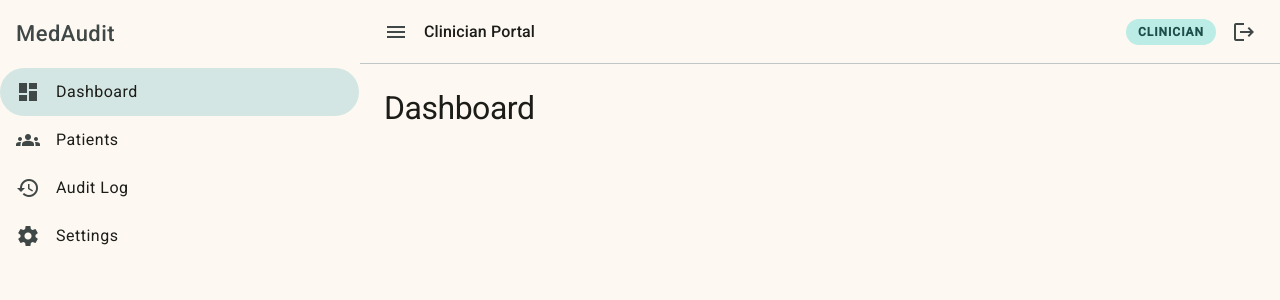
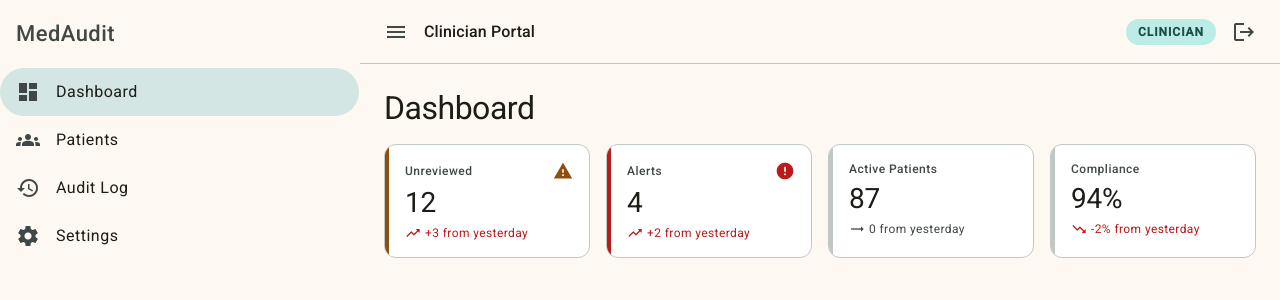
Before and after one commit to annekwaro/medaudit-frontend, an Angular app: page /clinician/dashboard in a window 1280 px wide. Shown: the top 300 px of the page. Built offline with nearby package versions, Linux system fonts and the light colour scheme.

Commit message:
feat: stats cards row on dashboard overview

```diff
--- a/src/app/features/clinician/dashboard/overview/overview.component.ts
+++ b/src/app/features/clinician/dashboard/overview/overview.component.ts
@@ -1,8 +1,67 @@
-import { ChangeDetectionStrategy, Component } from '@angular/core';
+import { ChangeDetectionStrategy, Component, signal } from '@angular/core';
+import { StatsCardComponent, StatsSeverity } from '../../../../shared/components/stats-card/stats-card.component';
+
+interface StatSummary {
+  label: string;
+  value: string | number;
+  delta?: string;
+  severity: StatsSeverity;
+  higherIsBetter: boolean;
+}
 
 @Component({
   selector: 'app-clinician-overview',
   changeDetection: ChangeDetectionStrategy.OnPush,
-  template: `<h1>Dashboard</h1>`,
+  imports: [StatsCardComponent],
+  template: `
+    <h1>Dashboard</h1>
+
+    <section class="stats-grid" aria-label="Summary statistics">
+      @for (stat of stats(); track stat.label) {
+        <app-stats-card
+          [label]="stat.label"
+          [value]="stat.value"
+          [delta]="stat.delta"
+          [severity]="stat.severity"
+          [higherIsBetter]="stat.higherIsBetter"
+        />
+      }
+    </section>
+  `,
+  styles: `
+    :host {
+      display: block;
+      // Size the grid by the content area, not the viewport: the docked sidenav takes 240px.
+      container-type: inline-size;
+    }
+
+    .stats-grid {
+      display: grid;
+      grid-template-columns: repeat(4, minmax(0, 1fr));
+      gap: 16px;
+    }
+
+    // Tablet: 2 columns.
+    @container (max-width: 900px) {
+      .stats-grid {
+        grid-template-columns: repeat(2, minmax(0, 1fr));
+      }
+    }
+
+    // Mobile: 1 column.
+    @container (max-width: 520px) {
+      .stats-grid {
+        grid-template-columns: minmax(0, 1fr);
+      }
+    }
+  `,
 })
-export class OverviewComponent {}
+export class OverviewComponent {
+  // Mock data until the stats API exists.
+  readonly stats = signal<StatSummary[]>([
+    { label: 'Unreviewed', value: 12, delta: '+3 from yesterday', severity: 'warning', higherIsBetter: false },
+    { label: 'Alerts', value: 4, delta: '+2 from yesterday', severity: 'critical', higherIsBetter: false },
+    { label: 'Active Patients', value: 87, delta: '0 from yesterday', severity: 'info', higherIsBetter: true },
+    { label: 'Compliance', value: '94%', delta: '-2% from yesterday', severity: 'info', higherIsBetter: true },
+  ]);
+}
--- /dev/null
+++ b/src/app/shared/components/stats-card/stats-card.component.html
@@ -0,0 +1,19 @@
+<mat-card appearance="outlined" class="stats-card" [class]="'stats-card--' + severity()">
+  <mat-card-content class="stats-card__body">
+    <div class="stats-card__header">
+      <span class="stats-card__label">{{ label() }}</span>
+      @if (severityIcon(); as icon) {
+        <mat-icon class="stats-card__severity-icon" [attr.aria-label]="severity() + ' severity'">{{ icon }}</mat-icon>
+      }
+    </div>
+
+    <div class="stats-card__value">{{ value() }}</div>
+
+    @if (delta(); as deltaText) {
+      <div class="stats-card__delta" [class]="'stats-card__delta--' + sentiment()">
+        <mat-icon class="stats-card__delta-icon" aria-hidden="true">{{ directionIcon() }}</mat-icon>
+        <span>{{ deltaText }}</span>
+      </div>
+    }
+  </mat-card-content>
+</mat-card>
--- /dev/null
+++ b/src/app/shared/components/stats-card/stats-card.component.scss
@@ -0,0 +1,90 @@
+:host {
+  display: block;
+}
+
+.stats-card {
+  --stats-card-accent: var(--mat-sys-outline-variant);
+  --mdc-outlined-card-container-color: var(--mat-sys-surface-container-lowest);
+  --mdc-outlined-card-outline-color: var(--mat-sys-outline-variant);
+
+  position: relative;
+  height: 100%;
+  overflow: hidden;
+
+  // Severity accent bar along the left edge.
+  &::before {
+    content: '';
+    position: absolute;
+    inset: 0 auto 0 0;
+    width: 4px;
+    background: var(--stats-card-accent);
+  }
+
+  &--warning {
+    --stats-card-accent: var(--mat-sys-tertiary);
+  }
+
+  &--critical {
+    --stats-card-accent: var(--mat-sys-error);
+  }
+}
+
+.stats-card__body {
+  display: flex;
+  flex-direction: column;
+  gap: 4px;
+  // Card content already pads 16px; nudge left to clear the accent bar.
+  padding: 16px 16px 16px 20px;
+}
+
+.stats-card__header {
+  display: flex;
+  align-items: center;
+  justify-content: space-between;
+  gap: 8px;
+}
+
+.stats-card__label {
+  font: var(--mat-sys-label-medium);
+  letter-spacing: var(--mat-sys-label-medium-tracking);
+  color: var(--mat-sys-on-surface-variant);
+}
+
+.stats-card__severity-icon {
+  width: 20px;
+  height: 20px;
+  font-size: 20px;
+  color: var(--stats-card-accent);
+}
+
+.stats-card__value {
+  font: var(--mat-sys-headline-medium);
+  letter-spacing: var(--mat-sys-headline-medium-tracking);
+  color: var(--mat-sys-on-surface);
+}
+
+.stats-card__delta {
+  display: inline-flex;
+  align-items: center;
+  gap: 4px;
+  font: var(--mat-sys-body-small);
+  letter-spacing: var(--mat-sys-body-small-tracking);
+
+  &--positive {
+    color: var(--mat-sys-primary);
+  }
+
+  &--negative {
+    color: var(--mat-sys-error);
+  }
+
+  &--neutral {
+    color: var(--mat-sys-on-surface-variant);
+  }
+}
+
+.stats-card__delta-icon {
+  width: 16px;
+  height: 16px;
+  font-size: 16px;
+}
--- /dev/null
+++ b/src/app/shared/components/stats-card/stats-card.component.ts
@@ -0,0 +1,57 @@
+import { ChangeDetectionStrategy, Component, computed, input } from '@angular/core';
+import { MatCardModule } from '@angular/material/card';
+import { MatIconModule } from '@angular/material/icon';
+
+export type StatsSeverity = 'info' | 'warning' | 'critical';
+
+type DeltaDirection = 'up' | 'down' | 'flat';
+
+const DIRECTION_ICONS: Record<DeltaDirection, string> = {
+  up: 'trending_up',
+  down: 'trending_down',
+  flat: 'trending_flat',
+};
+
+const SEVERITY_ICONS: Record<StatsSeverity, string | null> = {
+  info: null,
+  warning: 'warning',
+  critical: 'error',
+};
+
+@Component({
+  selector: 'app-stats-card',
+  changeDetection: ChangeDetectionStrategy.OnPush,
+  imports: [MatCardModule, MatIconModule],
+  templateUrl: './stats-card.component.html',
+  styleUrl: './stats-card.component.scss',
+})
+export class StatsCardComponent {
+  readonly label = input.required<string>();
+  readonly value = input.required<string | number>();
+  /** Signed change, e.g. "+3 from yesterday", "-2%", "0". Direction is read from the leading sign. */
+  readonly delta = input<string>();
+  readonly severity = input<StatsSeverity>('info');
+  /** Whether an increase is good news. Set false for counts like alerts or unreviewed items. */
+  readonly higherIsBetter = input(true);
+
+  readonly severityIcon = computed(() => SEVERITY_ICONS[this.severity()]);
+
+  readonly direction = computed<DeltaDirection | null>(() => {
+    const delta = this.delta()?.trim();
+    if (!delta) return null;
+    if (delta.startsWith('+')) return 'up';
+    if (delta.startsWith('-') || delta.startsWith('−')) return 'down';
+    return 'flat';
+  });
+
+  readonly directionIcon = computed(() => {
+    const direction = this.direction();
+    return direction ? DIRECTION_ICONS[direction] : null;
+  });
+
+  readonly sentiment = computed<'positive' | 'negative' | 'neutral'>(() => {
+    const direction = this.direction();
+    if (!direction || direction === 'flat') return 'neutral';
+    return (direction === 'up') === this.higherIsBetter() ? 'positive' : 'negative';
+  });
+}
```
